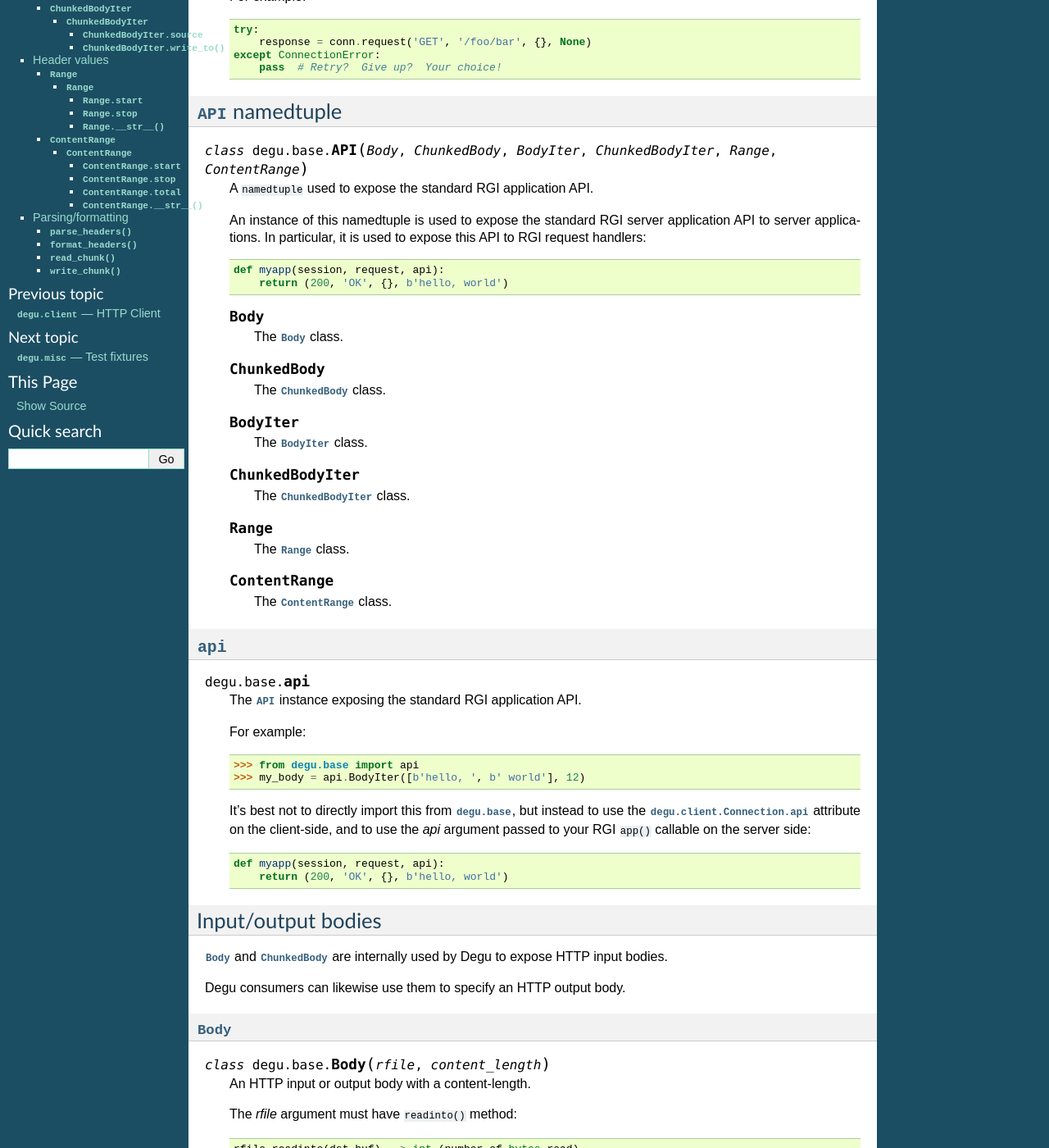
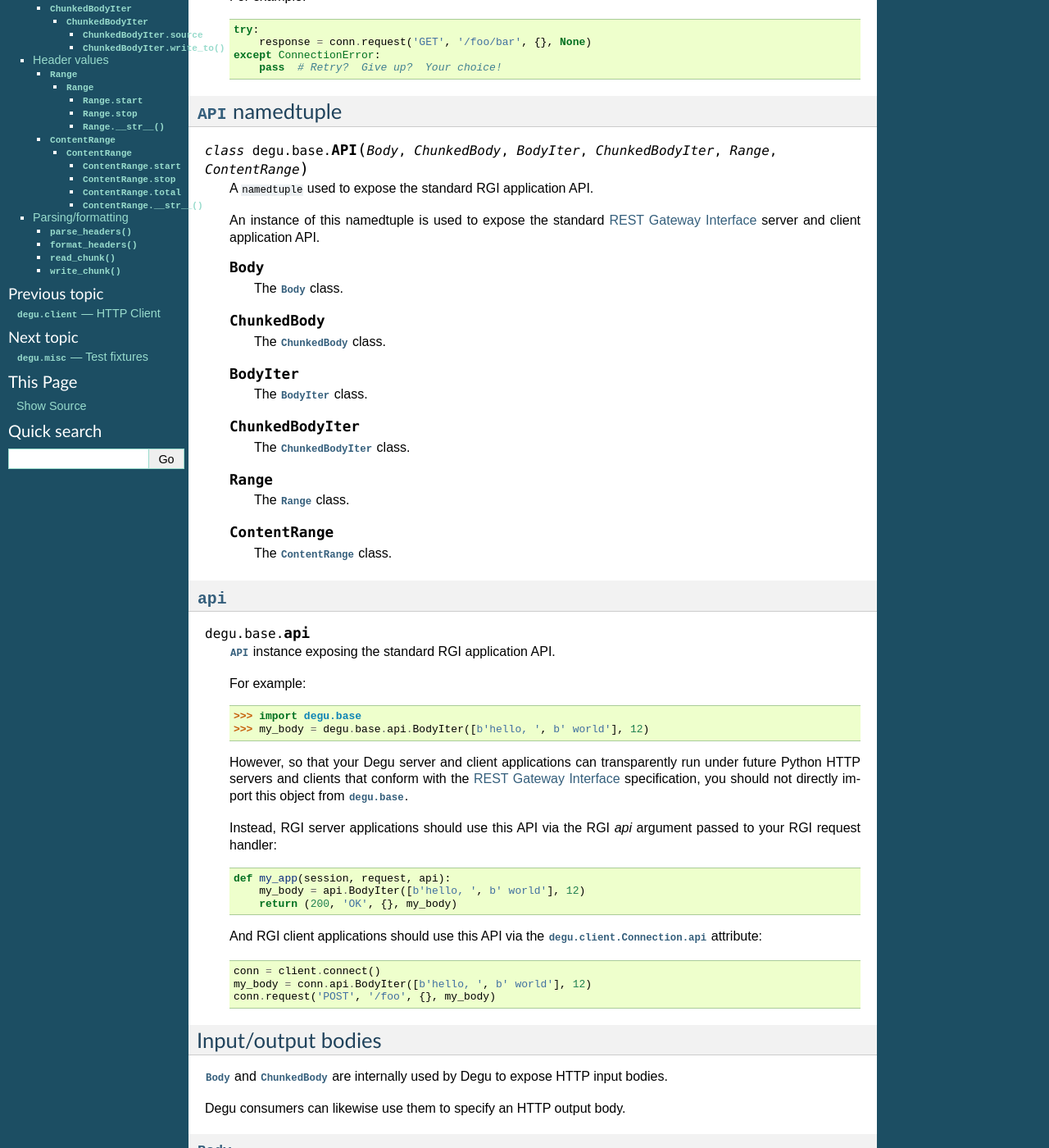
Before and after one commit to json420/degu, a Sphinx documentation site: the page built from doc/degu.base.rst, in a window 1280 px wide and 1400 px high, scrolled down 667 px. Shown: the whole window at 82% size. Built offline with Sphinx 7.4.7, drawn with Linux system fonts in a browser that asks for light colours.

Commit message:
Some updates to degu.base.rst documentation

```diff
--- a/doc/degu.base.rst
+++ b/doc/degu.base.rst
@@ -61,12 +61,8 @@ Exceptions
 
     A ``namedtuple`` used to expose the standard RGI application API.
 
-    An instance of this namedtuple is used to expose the standard RGI server
-    application API to server applications.  In particular, it is used to expose
-    this API to RGI request handlers::
-
-        def myapp(session, request, api):
-            return (200, 'OK', {}, b'hello, world')
+    An instance of this namedtuple is used to expose the standard :doc:`rgi`
+    server and client application API.
 
     .. attribute:: Body
 
@@ -100,20 +96,31 @@ Exceptions
 
 .. data:: api
 
-    The :class:`API` instance exposing the standard RGI application API.
+    :class:`API` instance exposing the standard RGI application API.
 
     For example:
 
-    >>> from degu.base import api
-    >>> my_body = api.BodyIter([b'hello, ', b' world'], 12)
+    >>> import degu.base
+    >>> my_body = degu.base.api.BodyIter([b'hello, ', b' world'], 12)
 
-    It's best not to directly import this from :mod:`degu.base`, but instead to
-    use the :attr:`degu.client.Connection.api` attribute on the client-side,
-    and to use the *api* argument passed to your RGI ``app()`` callable on
-    the server side::
+    However, so that your Degu server and client applications can transparently
+    run under future Python HTTP servers and clients that conform with the
+    :doc:`rgi` specification, you should not directly import this object from
+    :mod:`degu.base`.
 
-        def myapp(session, request, api):
-            return (200, 'OK', {}, b'hello, world')
+    Instead, RGI server applications should use this API via the RGI *api*
+    argument passed to your RGI request handler::
+
+        def my_app(session, request, api):
+            my_body = api.BodyIter([b'hello, ', b' world'], 12)
+            return (200, 'OK', {}, my_body)
+
+    And RGI client applications should use this API via the
+    :attr:`degu.client.Connection.api` attribute::
+
+        conn = client.connect()
+        my_body = conn.api.BodyIter([b'hello, ', b' world'], 12)
+        conn.request('POST', '/foo', {}, my_body)
 
 
 
```
